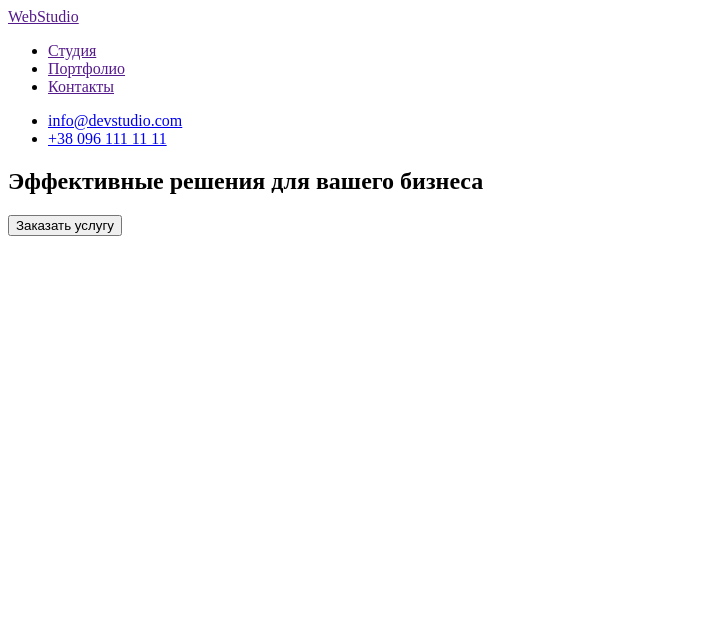
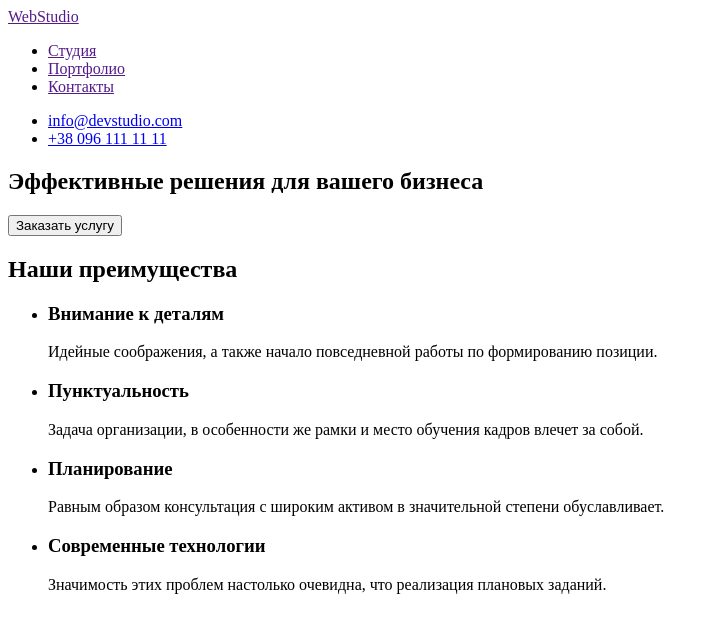
Before and after one commit to Artem3110/goit-markup-hw-01, a plain HTML site: page index.html in a window 1280 px wide. Shown: the whole page, without its empty margins (0-719 px from the left). Drawn offline with Linux system fonts and the light colour scheme.

Commit message:
Друга секція з заголовком "Наші переваги"

```diff
--- a/index.html
+++ b/index.html
@@ -27,5 +27,26 @@
             <button type="button">Заказать услугу</button>
         </section>
     </div>
+    <section>
+        <h2>Наши преимущества</h2>
+        <ul>
+            <li>
+                <h3>Внимание к деталям</h3>
+                <p>Идейные соображения, а также начало повседневной работы по формированию позиции.</p>
+            </li>
+            <li>
+                <h3>Пунктуальность</h3>
+                <p>Задача организации, в особенности же рамки и место обучения кадров влечет за собой.</p>
+            </li>
+            <li>
+                <h3>Планирование</h3>
+                <p>Равным образом консультация с широким активом в значительной степени обуславливает.</p>
+            </li>
+            <li>
+                <h3>Современные технологии</h3>
+                <p>Значимость этих проблем настолько очевидна, что реализация плановых заданий.</p>
+            </li>
+        </ul>
+    </section>
 </body>
 </html>
```
